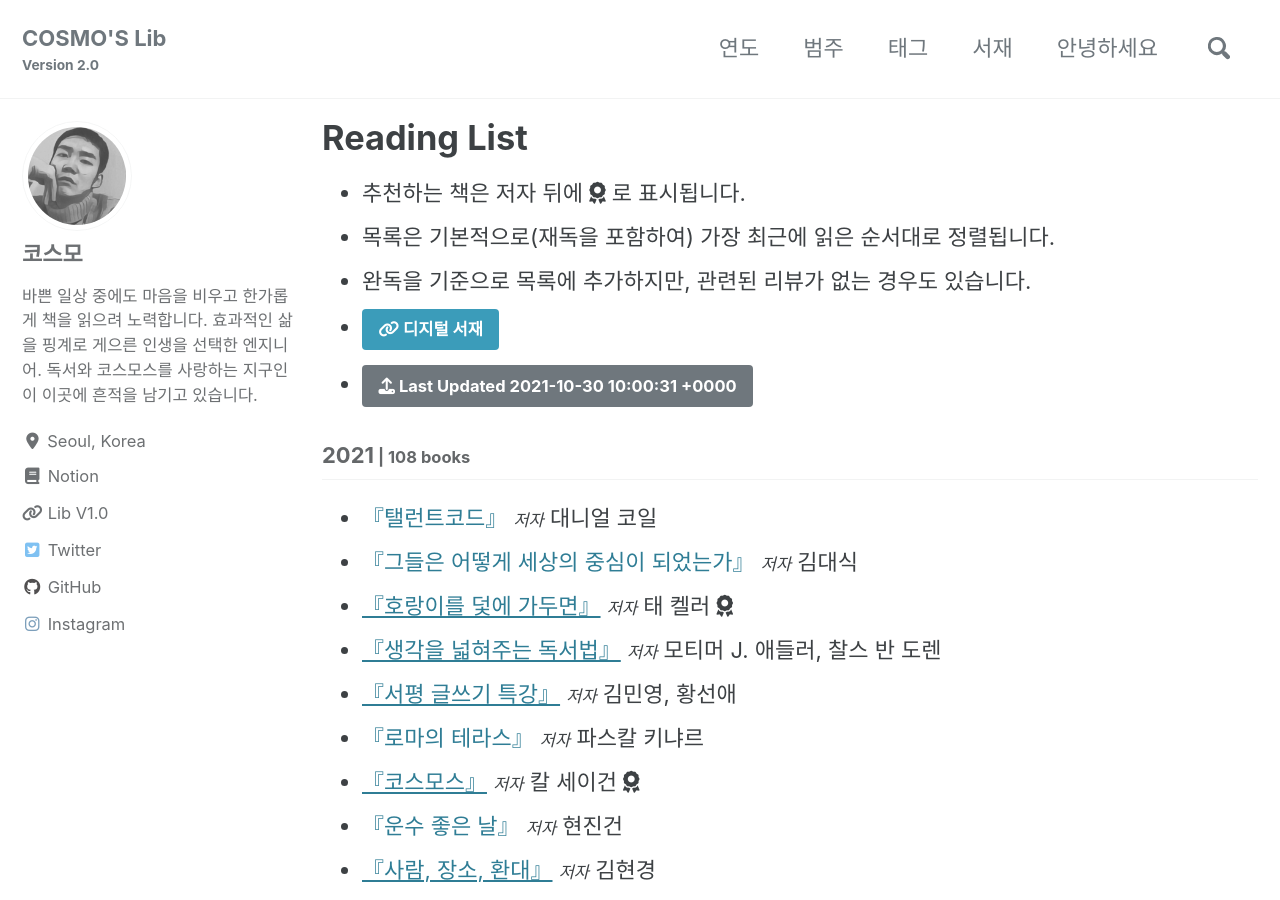
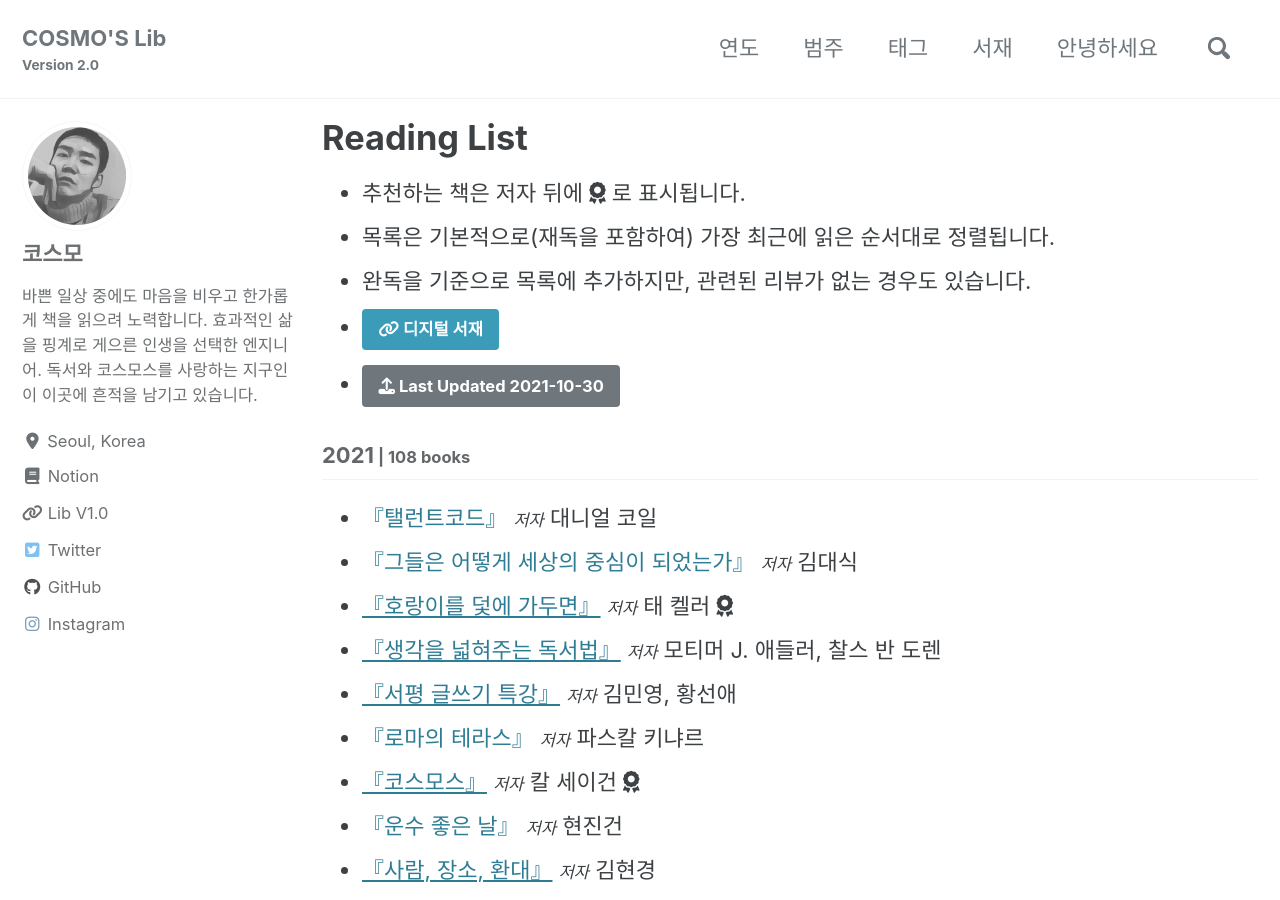
Before and after one commit to deftone2000/cosmo-s-archive, a Jekyll site: the page built from _pages/reading-list.html, in a window 1280 px wide and 900 px high. Built offline with Jekyll 4.4.1, drawn with Linux system fonts in a browser that asks for light colours; cached includes are drawn as plain includes; nearby versions of some CDN libraries; comment, search, counter and statistics services are not loaded; a style sheet for code colours, icons or effects is not loaded.

Commit message:
no message

```diff
--- a/_data/reading.yml
+++ b/_data/reading.yml
@@ -1,4 +1,4 @@
-lastupdate: 2021-10-30 10:00:31
+lastupdate: 2021-10-30
 
 list:
   - year: "2021"
```
